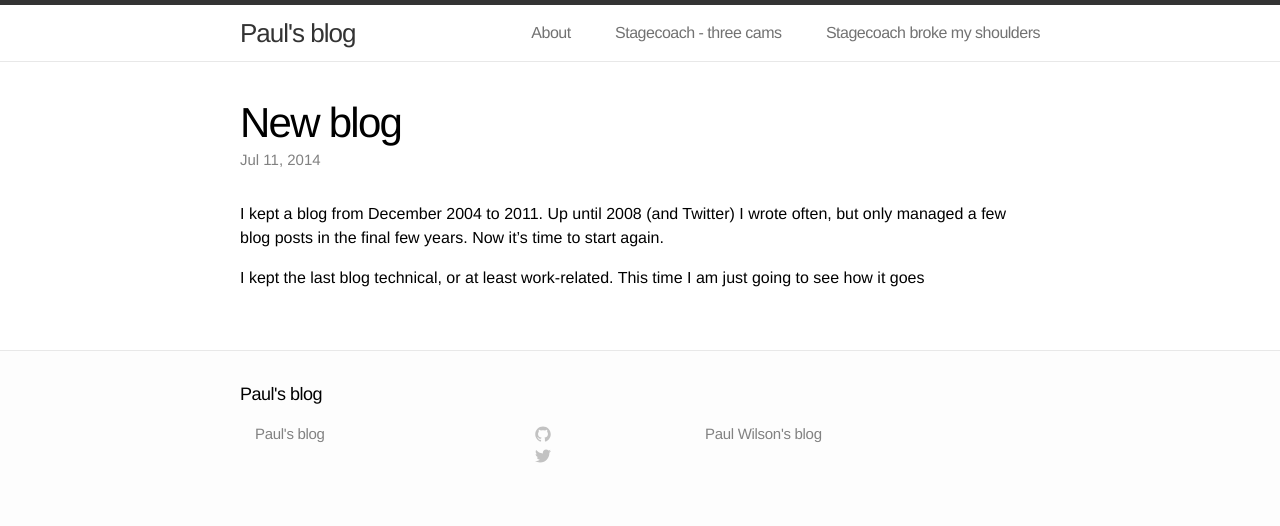
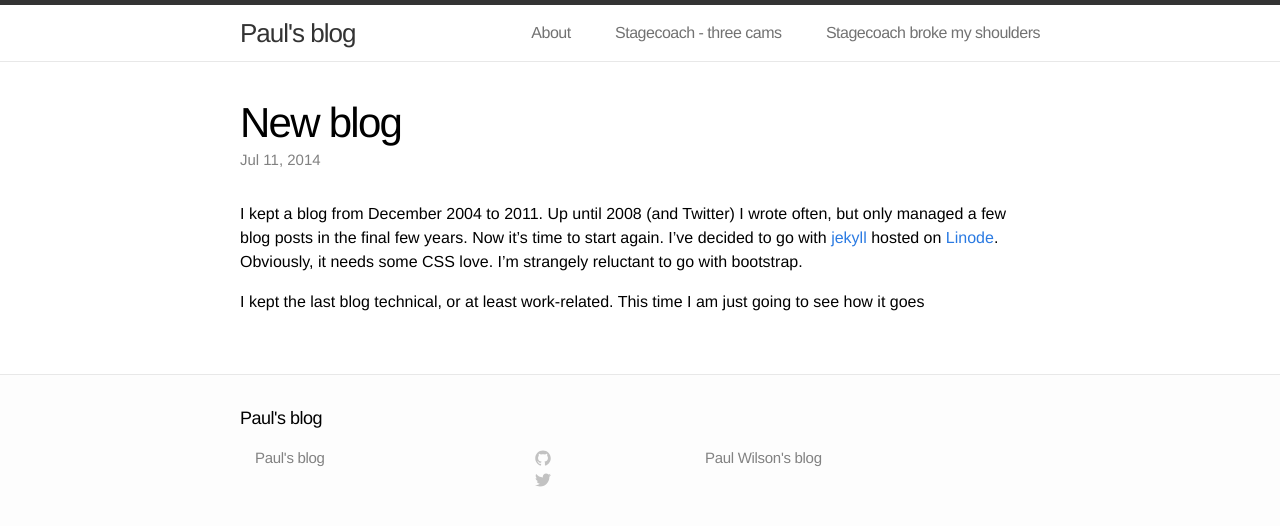
Before and after one commit to paulanthonywilson/2014blog, a Jekyll site: the page built from _posts/2014-07-11-new-blog.md, in a window 1280 px wide. Shown: the top 526 px of the page. Built offline with Jekyll 4.4.1, drawn with Linux system fonts in a browser that asks for light colours.

Commit message:
more on the meta post

```diff
--- a/_posts/2014-07-11-new-blog.md
+++ b/_posts/2014-07-11-new-blog.md
@@ -3,6 +3,6 @@ layout: post
 title: New blog
 ---
 
-I kept a blog from December 2004 to 2011. Up until 2008 (and Twitter) I wrote often, but only managed a few blog posts in the final few years. Now it's time to start again.
+I kept a blog from December 2004 to 2011. Up until 2008 (and Twitter) I wrote often, but only managed a few blog posts in the final few years. Now it's time to start again. I've decided to go with [jekyll](http://jekyllrb.com) hosted on [Linode](https://www.linode.com).  Obviously, it needs some CSS love. I'm strangely reluctant to go with bootstrap.
 
 I kept the last blog technical, or at least work-related. This time I am just going to see how it goes
```
